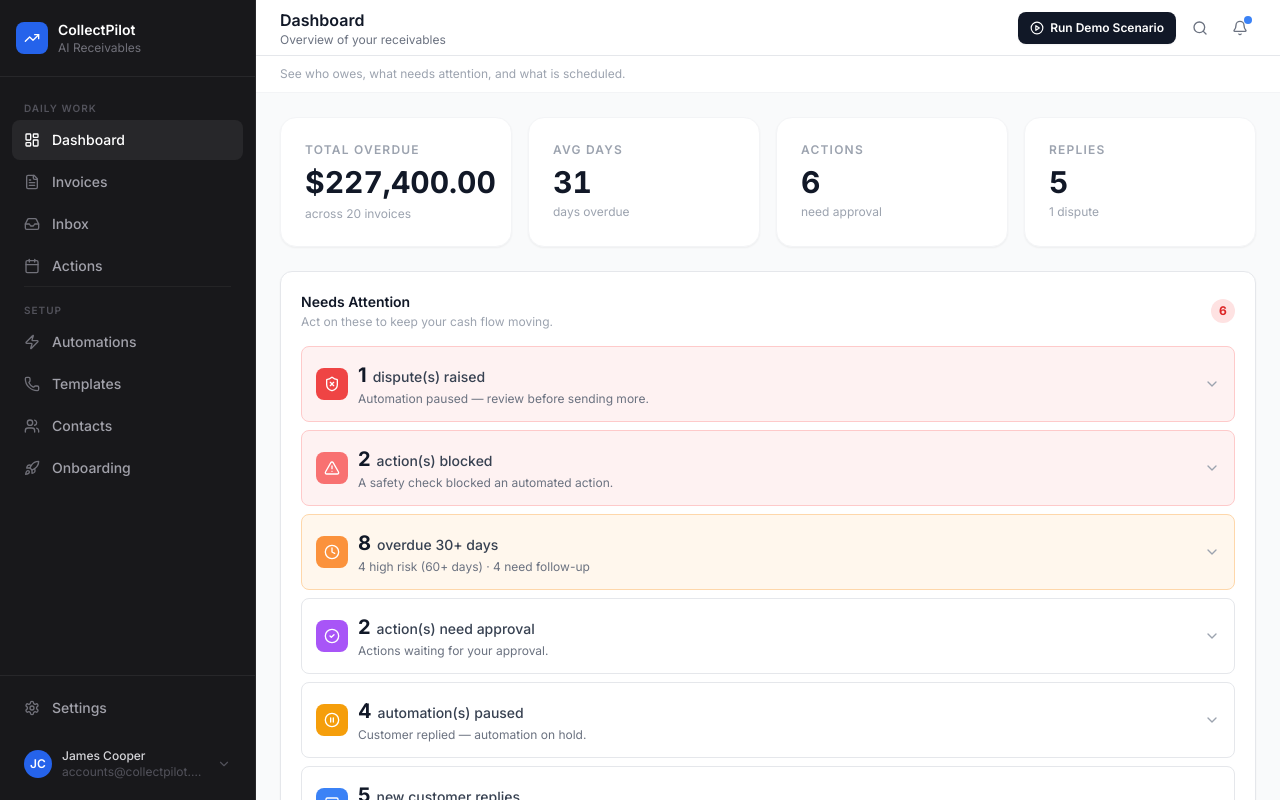
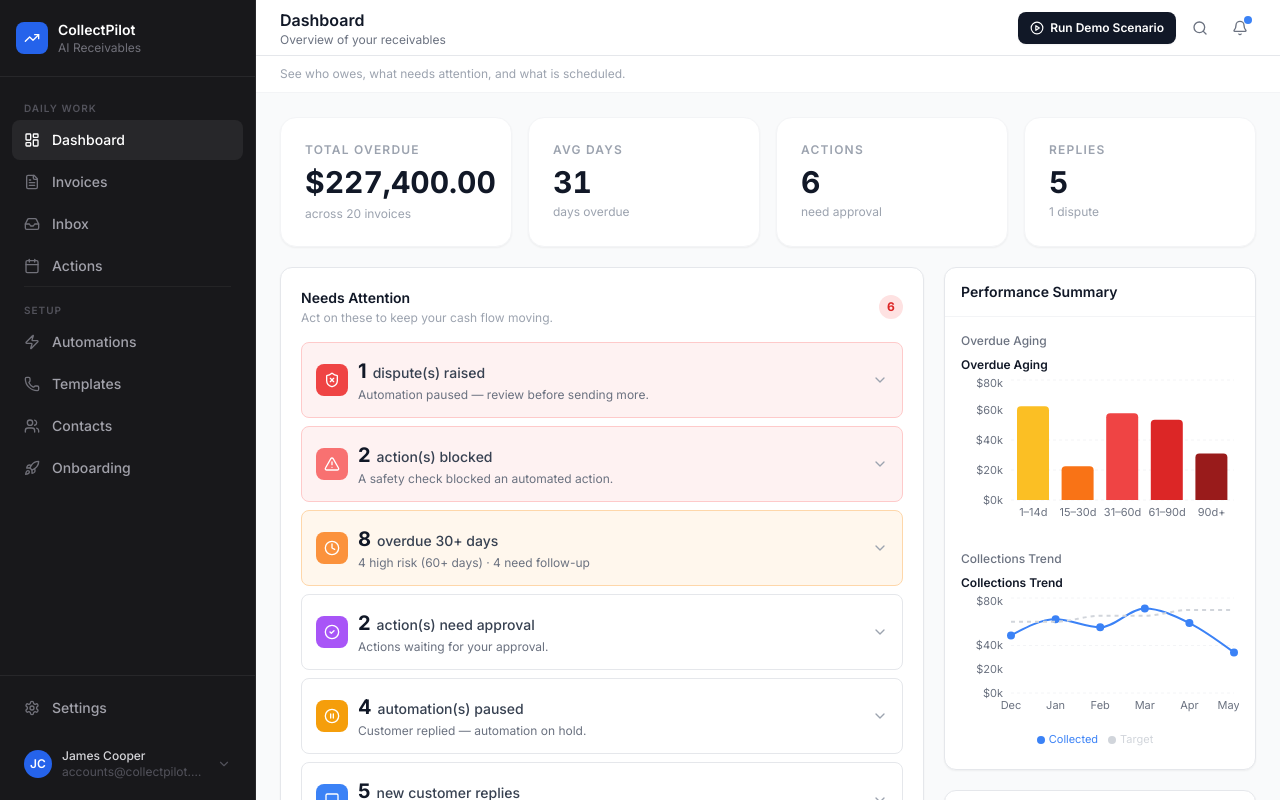
Before and after one commit to juanb-systems/RTW---Prototype-Invoice-Follow-up-Software, a Next.js app: page /dashboard in a window 1280 px wide. Built offline with nearby package versions, Linux system fonts and the light colour scheme.

Commit message:
Improve dashboard supporting panel layout (v2.72.0)

```diff
--- a/app/dashboard/page.tsx
+++ b/app/dashboard/page.tsx
@@ -1,8 +1,9 @@
 import { TopBar } from "@/components/layout/TopBar";
 import { RecentActivityFeed } from "@/components/dashboard/RecentActivityFeed";
+import { AgingChart } from "@/components/dashboard/AgingChart";
+import { CollectionsTrendChart } from "@/components/dashboard/CollectionsTrendChart";
 import { DemoScenarioButton } from "@/components/dashboard/DemoScenarioButton";
 import { NeedsAttentionSection } from "@/components/dashboard/NeedsAttentionSection";
-import { PerformanceSummary } from "@/components/dashboard/PerformanceSummary";
 import { getDashboardData, getAttentionDetails } from "@/lib/server-data";
 import { CollapsibleSection } from "@/components/invoices/CollapsibleSection";
 import { formatCurrency } from "@/lib/utils";
@@ -21,13 +22,9 @@
         description="See who owes, what needs attention, and what is scheduled."
         actions={<DemoScenarioButton />}
       />
-      <div className="p-4 sm:p-6 space-y-4 sm:space-y-6">
+      <div className="p-4 sm:p-6 space-y-4 sm:space-y-5">
 
-        {/* ── Hero KPI cards ──────────────────────────────────────────────
-            Mobile:  Total Overdue full width (row 1)
-                     Avg Days · Actions · Replies compact 3-col (row 2)
-            Desktop: all 4 equal columns
-         ──────────────────────────────────────────────────────────────── */}
+        {/* ── Hero KPI cards — always full width ─────────────────────── */}
         <div className="space-y-3 sm:space-y-0 sm:grid sm:grid-cols-4 sm:gap-4">
 
           {/* Total Overdue — full width on mobile */}
@@ -39,7 +36,7 @@
             <p className="text-xs text-gray-400 mt-1.5">across {kpis.totalOverdue} invoices</p>
           </div>
 
-          {/* 3 compact cards — 3-col on mobile, 3 separate cols on desktop */}
+          {/* 3 compact cards */}
           <div className="grid grid-cols-3 gap-3 sm:contents">
             <div className="rounded-2xl border border-gray-100 bg-white shadow-sm p-3 sm:p-6">
               <p className="text-[9px] sm:text-xs font-semibold text-gray-400 uppercase tracking-widest leading-tight">Avg Days</p>
@@ -65,22 +62,72 @@
           </div>
         </div>
 
-        {/* Needs Attention */}
-        <NeedsAttentionSection details={attentionDetails} />
+        {/* ── Two-column layout ───────────────────────────────────────────
+            Desktop:  Left 2/3 (priorities) + Right 1/3 (insights)
+            Mobile:   Stack in order: priorities → insights
+         ──────────────────────────────────────────────────────────────── */}
+        <div className="flex flex-col lg:grid lg:grid-cols-3 gap-4 sm:gap-5">
 
-        {/* Performance Summary — tabbed on mobile, side-by-side on desktop */}
-        <CollapsibleSection title="Performance Summary" defaultOpen={false}>
-          <div className="p-3 sm:p-5">
-            <PerformanceSummary agingBuckets={agingBuckets} collectionsTrend={collectionsTrend} />
+          {/* ── LEFT: Daily priorities ──────────────────────────────── */}
+          <div className="lg:col-span-2 space-y-4 sm:space-y-5">
+            <NeedsAttentionSection details={attentionDetails} />
           </div>
-        </CollapsibleSection>
 
-        {/* Recent Activity */}
-        <CollapsibleSection title="Recent Activity" defaultOpen={false}>
-          <div className="px-4 sm:px-5 py-3 sm:py-4">
-            <RecentActivityFeed items={recentActivity} />
+          {/* ── RIGHT: Supporting insights ──────────────────────────── */}
+          <div className="space-y-4 sm:space-y-5">
+
+            {/* Performance Summary — open on desktop, collapsible on mobile */}
+            <div className="lg:block">
+              {/* Desktop: always visible */}
+              <div className="hidden lg:block rounded-xl border border-gray-200 bg-white shadow-sm overflow-hidden">
+                <div className="px-4 py-3.5 border-b border-gray-100">
+                  <h3 className="text-sm font-semibold text-gray-900">Performance Summary</h3>
+                </div>
+                <div className="p-4 space-y-4">
+                  <div>
+                    <p className="text-xs font-medium text-gray-500 mb-2">Overdue Aging</p>
+                    <AgingChart data={agingBuckets} height={160} compact />
+                  </div>
+                  <div>
+                    <p className="text-xs font-medium text-gray-500 mb-2">Collections Trend</p>
+                    <CollectionsTrendChart data={collectionsTrend} height={160} compact />
+                  </div>
+                </div>
+              </div>
+
+              {/* Mobile: collapsible to save space */}
+              <div className="lg:hidden">
+                <CollapsibleSection title="Performance Summary" defaultOpen={false}>
+                  <div className="p-3 space-y-4">
+                    <div>
+                      <p className="text-xs font-medium text-gray-500 mb-2">Overdue Aging</p>
+                      <AgingChart data={agingBuckets} height={180} compact />
+                    </div>
+                    <div>
+                      <p className="text-xs font-medium text-gray-500 mb-2">Collections Trend</p>
+                      <CollectionsTrendChart data={collectionsTrend} height={180} compact />
+                    </div>
+                  </div>
+                </CollapsibleSection>
+              </div>
+            </div>
+
+            {/* Recent Activity — 5 items, open on desktop */}
+            <div className="hidden lg:block">
+              <RecentActivityFeed items={recentActivity.slice(0, 5)} />
+            </div>
+
+            {/* Mobile: collapsible Recent Activity */}
+            <div className="lg:hidden">
+              <CollapsibleSection title="Recent Activity" defaultOpen={false}>
+                <div className="px-4 py-3">
+                  <RecentActivityFeed items={recentActivity.slice(0, 5)} />
+                </div>
+              </CollapsibleSection>
+            </div>
+
           </div>
-        </CollapsibleSection>
+        </div>
 
       </div>
     </div>
--- a/components/dashboard/AgingChart.tsx
+++ b/components/dashboard/AgingChart.tsx
@@ -37,14 +37,14 @@
   return null;
 }
 
-export function AgingChart({ data }: AgingChartProps) {
+export function AgingChart({ data, height = 220, compact = false }: AgingChartProps & { height?: number; compact?: boolean }) {
   const chartData = data.map((d, i) => ({ ...d, fill: COLORS[i] ?? "#6b7280" }));
 
   return (
-    <div className="rounded-xl border border-gray-200 bg-white p-5 shadow-sm">
-      <h3 className="text-sm font-semibold text-gray-900 mb-1">Overdue Aging</h3>
-      <p className="text-xs text-gray-400 mb-4">Invoice amounts by days overdue</p>
-      <ResponsiveContainer width="100%" height={220}>
+    <div className={compact ? "" : "rounded-xl border border-gray-200 bg-white p-5 shadow-sm"}>
+      <h3 className={`font-semibold text-gray-900 mb-0.5 ${compact ? "text-xs" : "text-sm mb-1"}`}>Overdue Aging</h3>
+      {!compact && <p className="text-xs text-gray-400 mb-4">Invoice amounts by days overdue</p>}
+      <ResponsiveContainer width="100%" height={height}>
         <BarChart data={chartData} barSize={32}>
           <CartesianGrid strokeDasharray="3 3" vertical={false} stroke="#f3f4f6" />
           <XAxis
--- a/components/dashboard/CollectionsTrendChart.tsx
+++ b/components/dashboard/CollectionsTrendChart.tsx
@@ -39,12 +39,12 @@
   return null;
 }
 
-export function CollectionsTrendChart({ data }: CollectionsTrendChartProps) {
+export function CollectionsTrendChart({ data, height = 220, compact = false }: CollectionsTrendChartProps & { height?: number; compact?: boolean }) {
   return (
-    <div className="rounded-xl border border-gray-200 bg-white p-5 shadow-sm">
-      <h3 className="text-sm font-semibold text-gray-900 mb-1">Collections Trend</h3>
-      <p className="text-xs text-gray-400 mb-4">Collected vs target (last 6 months)</p>
-      <ResponsiveContainer width="100%" height={220}>
+    <div className={compact ? "" : "rounded-xl border border-gray-200 bg-white p-5 shadow-sm"}>
+      <h3 className={`font-semibold text-gray-900 mb-0.5 ${compact ? "text-xs" : "text-sm mb-1"}`}>Collections Trend</h3>
+      {!compact && <p className="text-xs text-gray-400 mb-4">Collected vs target (last 6 months)</p>}
+      <ResponsiveContainer width="100%" height={height}>
         <LineChart data={data}>
           <CartesianGrid strokeDasharray="3 3" vertical={false} stroke="#f3f4f6" />
           <XAxis
--- a/package.json
+++ b/package.json
@@ -1,6 +1,6 @@
 {
   "name": "collectpilot-prototype",
-  "version": "2.71.0",
+  "version": "2.72.0",
   "private": true,
   "scripts": {
     "dev": "next dev",
```
Also changed, not shown: 1 other file (tests, documents, lock files or other folders).
